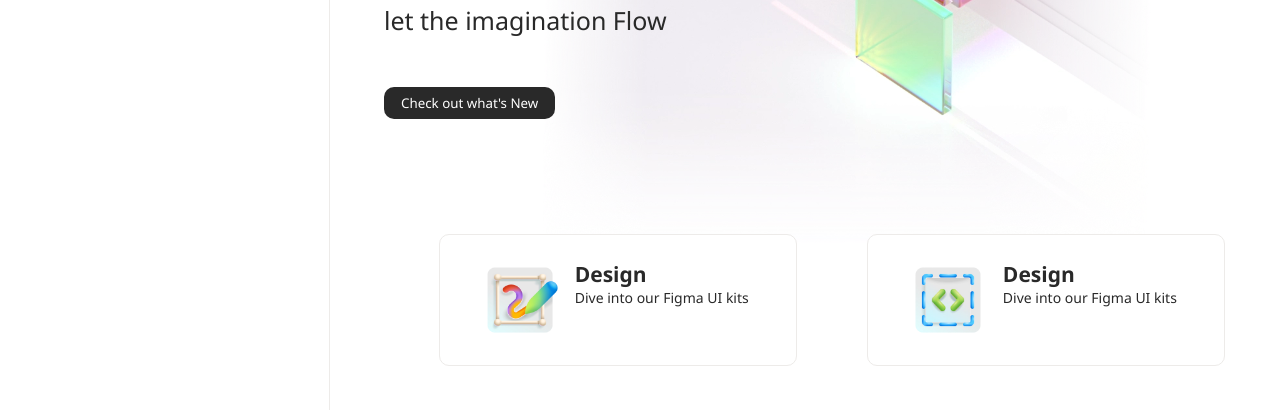
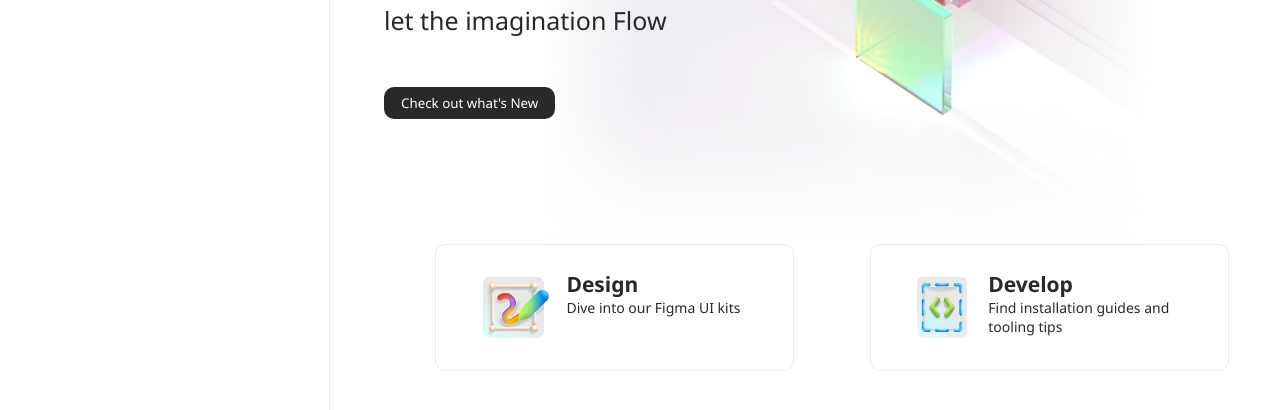
Before and after one commit to letsdevOnline/fluent2, a plain HTML site: page index.html in a window 1280 px wide. Shown: the part 342-752 px from the top of the page. Drawn offline with Linux system fonts and the light colour scheme.

Commit message:
small html css changes

```diff
--- a/index.html
+++ b/index.html
@@ -50,8 +50,8 @@
                         <div class="develop">
                             <img src="./img/quicklink_develop.CLb30jxk.webp" alt="">
                             <div>
-                                <h2>Design</h2>
-                                <p>Dive into our Figma UI kits</p>
+                                <h2>Develop</h2>
+                                <p>Find installation guides and tooling tips</p>
                                 <a class="getStarted">Get started</a>
                             </div>
                         </div>
--- a/style.css
+++ b/style.css
@@ -130,12 +130,12 @@ article button{
     border: 1px solid #edebe9;
     border-radius: 10px;
     width: 40%;
-    margin: 15px;
+    margin: 25px;
     transition: border-color 0.5s ease;
 }
 .design a,.develop a{
     display: none;
-    margin-top: 10px;
+    margin-top: 5px;
     color: #F45A38;
     text-decoration: underline;
 }
@@ -147,7 +147,8 @@ article button{
 }
 
 .new img{
-    width: 80px;
+    width: 75px;
+    height: 75px;
     margin: 0 15px;
 }
 
```
